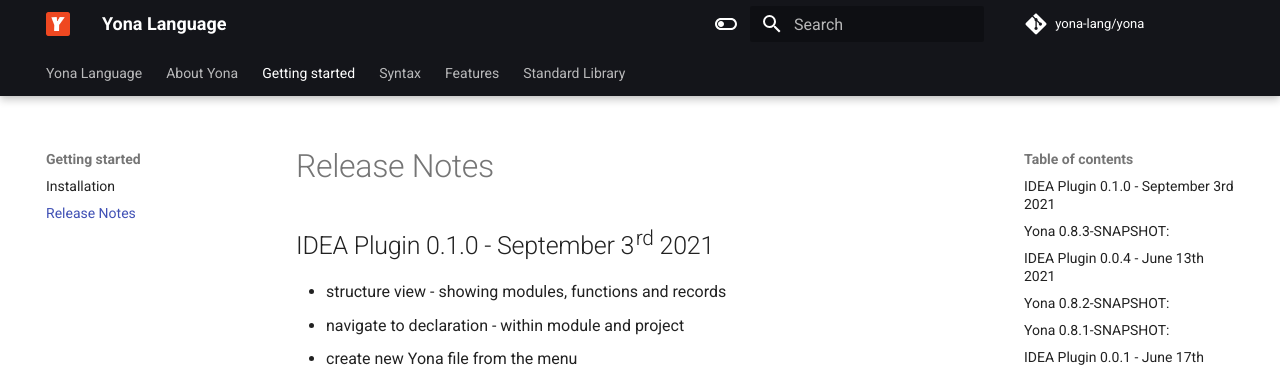
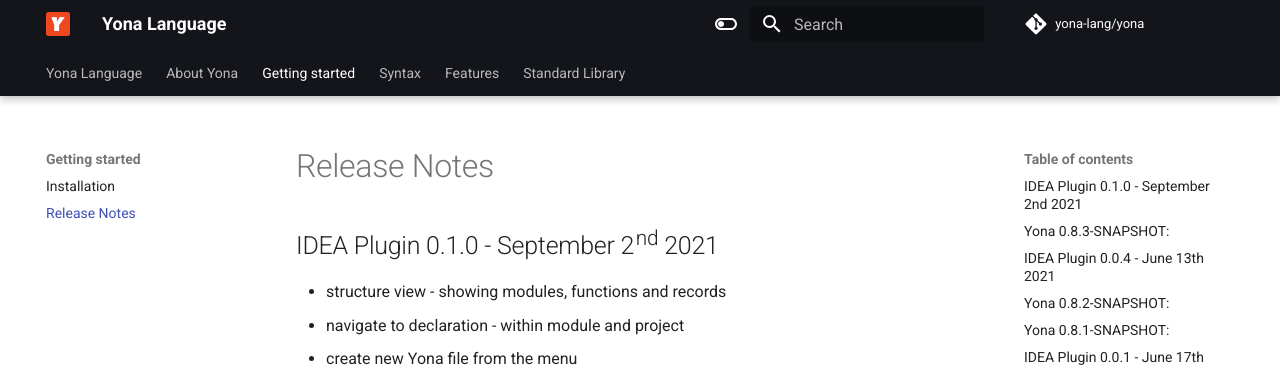
Before and after one commit to yona-lang/homepage, an MkDocs documentation site: the page built from docs/getting_started/release-notes.md, in a window 1280 px wide and 900 px high. Shown: the top 367 px of the window. Built offline with MkDocs 1.6.1 and Material for MkDocs 9.7.7, drawn with Linux system fonts in a browser that asks for light colours; comment, search, counter and statistics services are not loaded.

```diff
--- a/docs/getting_started/release-notes.md
+++ b/docs/getting_started/release-notes.md
@@ -2,7 +2,7 @@
 title: "Release Notes"
 ---
 
-## IDEA Plugin 0.1.0 - September 3rd 2021 {: #idea-plugin-0.1.0}
+## IDEA Plugin 0.1.0 - September 2nd 2021 {: #idea-plugin-0.1.0}
 * structure view - showing modules, functions and records
 * navigate to declaration - within module and project
 * create new Yona file from the menu
```
Also changed, not shown: docs/getting_started/installation.md (+2 -2 lines).
